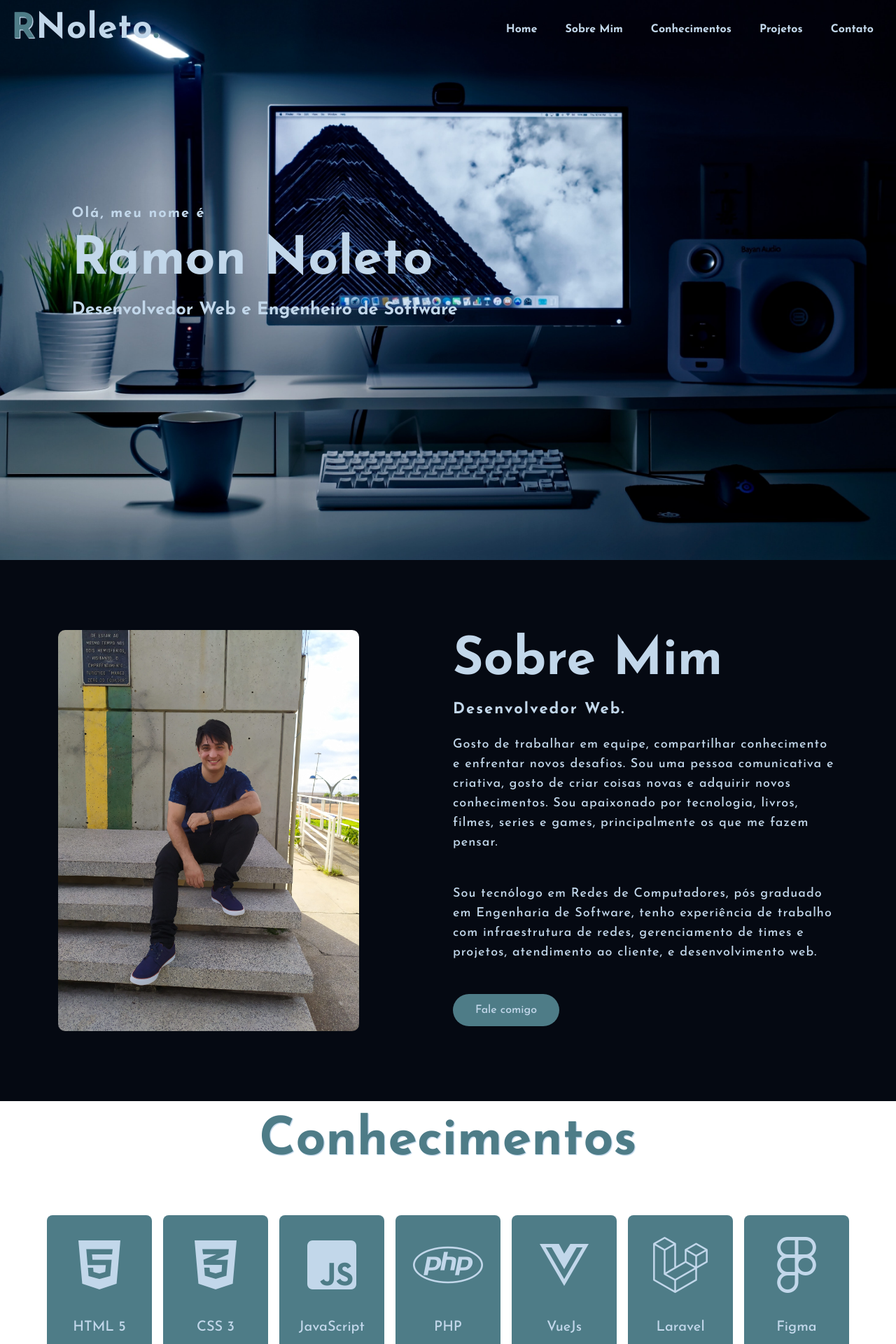
After one commit to RNoleto/portfolio2023, a WordPress theme: template index.php in a window 1280 px wide. The commit adds this page. Shown: the top 1920 px of the page at 70% size. Run offline with PHP 8.4 and a stand-in for WordPress, Linux system fonts and the light colour scheme; the site name, menu and one post (Sample post) are stand-ins, and other content is empty.

Commit message:
estrutura base para template para wordpress

```diff
--- /dev/null
+++ b/footer.php
@@ -0,0 +1,19 @@
+<footer id="footer">
+    <p>Ramon Ribeiro Noleto</p>
+    <p>Pós graduado em Engenharia de Software, desenvolvedor web e consultor de técnologia. Conheça minha rede e faça um orçamento sem compromisso.</p>
+    <div class="social">
+      <a href="https://www.linkedin.com/in/ramon-noleto-b0913545/" target="_blank"><i class="fa-brands fa-linkedin-in"></i></a><a href="https://github.com/RNoleto" target="_blank"><i class="fa-brands fa-github"></i></a>
+      <a href="https://www.instagram.com/noleto_ramon/" target="_blank"><i class="fa-brands fa-instagram"></i></a>
+      <a href="https://wa.me/5596981403089?text=Ol%C3%A1%2C+achei+seu+contato+pelo+seu+site%21" target="_blank"><i class="fa-brands fa-whatsapp"></i></a>
+      <a href="mailto:devnoleto@gmail.com" target="_blank"><i class="fa-regular fa-envelope"></i></a>
+    </div>
+    <p class="end">CopyRight By Ramon Ribeiro Noleto</p>
+    <!-- Footer Wordpress -->
+    <?php wp_footer();?>
+    <!-- Fecha Footer Wordpress -->
+  </footer>
+  <script src="script.js"></script>
+
+</body>
+
+</html>
--- /dev/null
+++ b/header.php
@@ -0,0 +1,43 @@
+<!DOCTYPE html>
+<html lang="pt-BR">
+
+<head>
+  <meta charset="UTF-8">
+  <meta http-equiv="X-UA-Compatible" content="IE=edge">
+  <meta name="viewport" content="width=device-width, initial-scale=1.0">
+
+  <link rel="stylesheet" href="<?php echo get_stylesheet_directory_uri(); ?>/style.css">
+
+  <!-- Icons -->
+  <link rel="stylesheet" href="https://cdnjs.cloudflare.com/ajax/libs/font-awesome/6.2.1/css/all.min.css" integrity="sha512-MV7K8+y+gLIBoVD59lQIYicR65iaqukzvf/nwasF0nqhPay5w/9lJmVM2hMDcnK1OnMGCdVK+iQrJ7lzPJQd1w==" crossorigin="anonymous" referrerpolicy="no-referrer" />
+
+  <!-- Header Wordpress -->
+  <title><?php bloginfo('name'); ?></title>
+  <!-- Fecha Header Wordpress -->
+  <?php wp_head(); ?>
+</head>
+
+<body>
+  <!-- hero section start -->
+  <div class="hero">
+    <!-- Menu section start -->
+    <header class="header">
+      <h2 class="logo"><span>R</span>Noleto<span>.</span></h2>
+      <nav class="nav">
+        <button class="btn-menu" aria-label="Abrir Menu" aria-haspopup="true" aria-controls="menu" aria-expanded="false"><span class="hamburger"></span></button>
+        <ul class="menu" role="menu" id="menu">
+          <li><a href="#home">Home</a></li>
+          <li><a href="#about">Sobre mim</a></li>
+          <li><a href="#skills">Conhecimentos</a></li>
+          <li><a href="#projects">Projetos</a></li>
+          <li><a href="#footer">Contato</a></li>
+        </ul>
+      </nav>
+
+      <div class="content">
+        <h4>Olá, meu nome é</h4>
+        <h1>Ramon Noleto</h1>
+        <h3>Desenvolvedor Web e Engenheiro de Software</h3>
+      </div>
+  </div>
+  </header>
--- a/index.html
+++ b/index.php
@@ -1,50 +1,11 @@
-<!DOCTYPE html>
-<html lang="pt-BR">
-
-<head>
-  <meta charset="UTF-8">
-  <meta http-equiv="X-UA-Compatible" content="IE=edge">
-  <meta name="viewport" content="width=device-width, initial-scale=1.0">
-
-  <link rel="stylesheet" href="styles.css">
-
-  <!-- Icons -->
-  <link rel="stylesheet" href="https://cdnjs.cloudflare.com/ajax/libs/font-awesome/6.2.1/css/all.min.css" integrity="sha512-MV7K8+y+gLIBoVD59lQIYicR65iaqukzvf/nwasF0nqhPay5w/9lJmVM2hMDcnK1OnMGCdVK+iQrJ7lzPJQd1w==" crossorigin="anonymous" referrerpolicy="no-referrer" />
-
-  <title>Portfolio</title>
-</head>
-
-<body>
-  <!-- hero section start -->
-  <div class="hero">
-    <!-- Menu section start -->
-    <header class="header">
-      <h2 class="logo"><span>R</span>Noleto<span>.</span></h2>
-      <nav class="nav">
-        <button class="btn-menu" aria-label="Abrir Menu" aria-haspopup="true" aria-controls="menu" aria-expanded="false"><span class="hamburger"></span></button>
-        <ul class="menu" role="menu" id="menu">
-          <li><a href="#home">Home</a></li>
-          <li><a href="#about">Sobre mim</a></li>
-          <li><a href="#skills">Conhecimentos</a></li>
-          <li><a href="#projects">Projetos</a></li>
-          <li><a href="#footer">Contato</a></li>
-        </ul>
-      </nav>
-
-      <div class="content">
-        <h4>Olá, meu nome é</h4>
-        <h1>Ramon Noleto</h1>
-        <h3>Desenvolvedor Web e Engenheiro de Software</h3>
-      </div>
-  </div>
-  </header>
+<?php get_header(); ?>
   <!-- About section start -->
   <section class="about" id="about">
     <div class="main">
-      <img src="src/img/main-img.jpg" alt="">
+      <img src="<?php echo get_stylesheet_directory_uri(); ?>/src/img/main-img.jpg" alt="">
       <div class="about-text">
         <h2>Sobre Mim</h2>
-        <h5>Desenvolvedor Web & Engenheiro de Software</h5>
+        <h5>Desenvolvedor Web.</h5>
         <p>Gosto de trabalhar em equipe, compartilhar conhecimento e enfrentar novos desafios. Sou uma pessoa comunicativa e criativa, gosto de criar coisas novas e adquirir novos conhecimentos. Sou apaixonado por tecnologia, livros, filmes, series e games, principalmente os que me fazem pensar.</p>
         <p>Sou tecnólogo em Redes de Computadores, pós graduado em Engenharia de Software, tenho experiência de trabalho com infraestrutura de redes, gerenciamento de times e projetos, atendimento ao cliente, e desenvolvimento web.</p>
         <a href="https://wa.me/5596981403089?text=Ol%C3%A1%2C+achei+seu+contato+pelo+seu+site%21" target="_blank">
@@ -98,35 +59,35 @@
       <h1>Projetos</h1>
       <div class="cards">
         <div class="card">
-          <img src="src/img/projetos/animaisfantasticos.jpg" alt="Site Animais Fantasticos">
+          <img src="<?php echo get_stylesheet_directory_uri(); ?>/src/img/projetos/animaisfantasticos.jpg" alt="Site Animais Fantasticos">
           <h3>Animais Fantásticos</h3>
           <a href="https://rnoleto.github.io/Animais-Fantasticos/" target="_blank">
             <button class="submit">Conhecer</button>
           </a>
         </div>
         <div class="card">
-          <img src="src/img/projetos/todolist.jpg" alt="Lista de tarefas Online">
+          <img src="<?php echo get_stylesheet_directory_uri(); ?>/src/img/projetos/todolist.jpg" alt="Lista de tarefas Online">
           <h3>Lista de Tarefas</h3>
           <a href="https://rnoleto.github.io/To-Do-List-Inbreap/" target="_blank">
             <button class="submit">Conhecer</button>
           </a>
         </div>
         <div class="card">
-          <img src="src/img/projetos/horadodia.jpg" alt="Site que muda suas cores de acordo com a hora do dia">
+          <img src="<?php echo get_stylesheet_directory_uri(); ?>/src/img/projetos/horadodia.jpg" alt="Site que muda suas cores de acordo com a hora do dia">
           <h3>Hora do Dia</h3>
           <a href="https://rnoleto.github.io/HoraDia/" target="_blank">
             <button class="submit">Conhecer</button>
           </a>
         </div>
         <div class="card">
-          <img src="src/img/projetos/flexBlog.jpg" alt="Site feito em flex blox">
+          <img src="<?php echo get_stylesheet_directory_uri(); ?>/src/img/projetos/flexBlog.jpg" alt="Site feito em flex blox">
           <h3>Flex Blog</h3>
           <a href="https://rnoleto.github.io/FlexBlog/" target="_blank">
             <button class="submit">Conhecer</button>
           </a>
         </div>
         <div class="card">
-          <img src="src/img/projetos/geradordesenha.jpg" alt="Site Gerador de senha">
+          <img src="<?php echo get_stylesheet_directory_uri(); ?>/src/img/projetos/geradordesenha.jpg" alt="Site Gerador de senha">
           <h3>Gerador de Senha</h3>
           <a href="https://rnoleto.github.io/geradorSenha/" target="_blank">
             <button class="submit">Conhecer</button>
@@ -165,19 +126,4 @@
     </div>
   </section> -->
   <!-- Footer start -->
-  <footer id="footer">
-    <p>Ramon Ribeiro Noleto</p>
-    <p>Pós graduado em Engenharia de Software, desenvolvedor web e consultor de técnologia. Conheça minha rede e faça um orçamento sem compromisso.</p>
-    <div class="social">
-      <a href="https://www.linkedin.com/in/ramon-noleto-b0913545/" target="_blank"><i class="fa-brands fa-linkedin-in"></i></a><a href="https://github.com/RNoleto" target="_blank"><i class="fa-brands fa-github"></i></a>
-      <a href="https://www.instagram.com/noleto_ramon/" target="_blank"><i class="fa-brands fa-instagram"></i></a>
-      <a href="https://wa.me/5596981403089?text=Ol%C3%A1%2C+achei+seu+contato+pelo+seu+site%21" target="_blank"><i class="fa-brands fa-whatsapp"></i></a>
-      <a href="mailto:devnoleto@gmail.com" target="_blank"><i class="fa-regular fa-envelope"></i></a>
-    </div>
-    <p class="end">CopyRight By Ramon Ribeiro Noleto</p>
-  </footer>
-  <script src="script.js"></script>
-
-</body>
-
-</html>
+  <?php get_footer(); ?>
--- /dev/null
+++ b/page-conhecimentos.php
@@ -0,0 +1,6 @@
+<?php
+// Template Name: Conhecimentos
+?>
+<?php get_header(); ?>
+
+<?php get_footer(); ?>
--- /dev/null
+++ b/page-home.php
@@ -0,0 +1,6 @@
+<?php
+// Template Name: Home
+?>
+<?php get_header(); ?>
+
+<?php get_footer(); ?>
--- /dev/null
+++ b/page-projetos.php
@@ -0,0 +1,6 @@
+<?php
+// Template Name: Projetos
+?>
+<?php get_header(); ?>
+
+<?php get_footer(); ?>
--- /dev/null
+++ b/page-sobre.php
@@ -0,0 +1,6 @@
+<?php
+// Template Name: Sobre
+?>
+<?php get_header(); ?>
+
+<?php get_footer(); ?>
--- /dev/null
+++ b/page.contato.php
@@ -0,0 +1,6 @@
+<?php
+// Template Name: Contato
+?>
+<?php get_header(); ?>
+
+<?php get_footer(); ?>
```
Also changed, not shown: style.css (renamed from styles.css, +9 -0 lines), screenshot.png (added).
